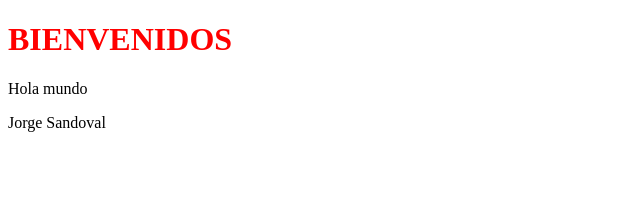
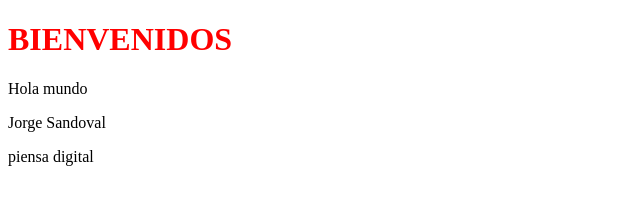
Before and after one commit to jasa0628/Clase_git, a plain HTML site: page index.html in a window 1280 px wide. Shown: the whole page, without its empty margins (0-640 px from the left). Drawn offline with Linux system fonts and the light colour scheme.

Commit message:
version 2.0

```diff
--- a/index.html
+++ b/index.html
@@ -9,5 +9,6 @@
 <h1>BIENVENIDOS</h1>
 <p>Hola mundo</p>
 <p>Jorge Sandoval</p>
+<p>piensa digital</p>
 </body>
 </html>
```
